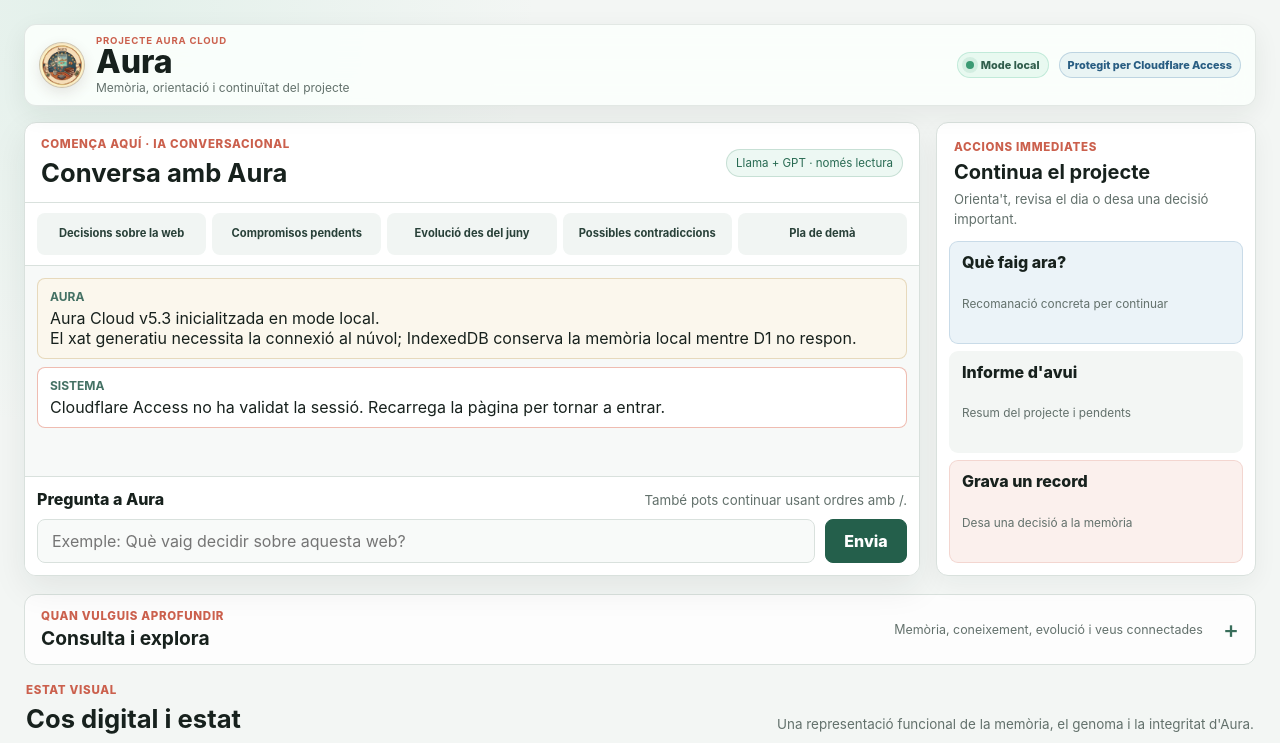
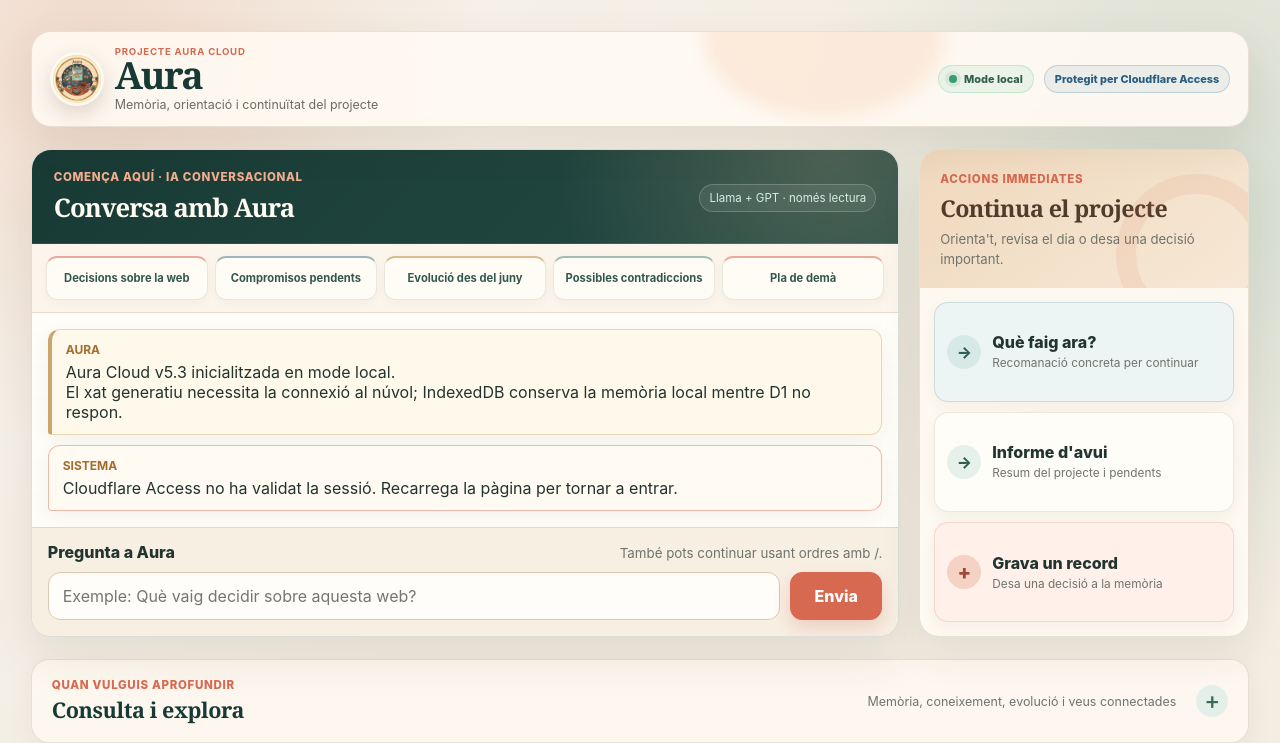
Before and after one commit to sergicas/projecte-aura, a website: page index.html in a window 1280 px wide. Shown: the top 743 px of the page. Drawn offline with Linux system fonts and the light colour scheme; no server answers; animation ran at ten frames a second.

Commit message:
Dona a Aura una identitat visual més càlida

```diff
--- a/aura_style.css
+++ b/aura_style.css
@@ -1189,45 +1189,69 @@ input:focus-visible {
   }
 }
 
-/* Redisseny integral v2 — jerarquia compacta, conversa clara i eines secundàries plegables */
+/* Redisseny integral v3 — Aura càlida, editorial i humana */
 :root {
-  --paper: #f3f6f4;
-  --paper-strong: #ffffff;
-  --ink: #17211d;
-  --muted: #63716c;
-  --line: #d9e1dd;
-  --console: #ffffff;
-  --console-soft: #f7f9f8;
-  --mint: #73c9a8;
-  --coral: #cb604d;
-  --gold: #a77a21;
-  --blue: #326f8f;
-  --shadow: 0 12px 34px rgba(25, 39, 33, 0.08);
+  --paper: #f3ede2;
+  --paper-strong: #fffaf2;
+  --ink: #21342f;
+  --muted: #6f746c;
+  --line: #dfd4c4;
+  --console: #fffdf8;
+  --console-soft: #f7f0e6;
+  --mint: #76bda4;
+  --coral: #d6694f;
+  --gold: #b78332;
+  --blue: #3c7180;
+  --forest: #244b43;
+  --forest-deep: #183a35;
+  --peach: #f4c7a7;
+  --shadow: 0 18px 48px rgba(79, 57, 34, 0.11);
 }
 
 body {
   background:
-    radial-gradient(circle at 8% 0%, rgba(115, 201, 168, 0.13), transparent 28%),
+    radial-gradient(circle at 7% 4%, rgba(216, 130, 91, 0.22), transparent 25%),
+    radial-gradient(circle at 94% 18%, rgba(90, 155, 137, 0.2), transparent 28%),
+    linear-gradient(135deg, rgba(255, 255, 255, 0.38), transparent 45%),
     var(--paper);
+  color: var(--ink);
 }
 
 .shell {
-  width: min(1360px, 100%);
-  padding: clamp(12px, 2vw, 24px);
+  width: min(1320px, 100%);
+  padding: clamp(14px, 2.4vw, 32px);
 }
 
 .app-header {
-  top: 8px;
-  gap: 18px;
-  padding: 10px 14px;
-  border-color: rgba(23, 33, 29, 0.1);
-  border-radius: 12px;
-  box-shadow: 0 8px 26px rgba(25, 39, 33, 0.07);
+  top: 10px;
+  isolation: isolate;
+  gap: 22px;
+  overflow: hidden;
+  padding: 14px 18px;
+  border-color: rgba(113, 83, 49, 0.15);
+  border-radius: 20px;
+  background: rgba(255, 250, 242, 0.9);
+  box-shadow: 0 16px 42px rgba(79, 57, 34, 0.1);
+  backdrop-filter: blur(18px);
+}
+
+.app-header::after {
+  position: absolute;
+  z-index: -1;
+  top: -74px;
+  right: 25%;
+  width: 240px;
+  height: 160px;
+  border-radius: 50%;
+  background: rgba(244, 199, 167, 0.28);
+  content: "";
+  filter: blur(8px);
 }
 
 .app-header .aura-mark {
-  width: 46px;
-  box-shadow: 0 5px 14px rgba(86, 52, 31, 0.12);
+  width: 54px;
+  border: 3px solid rgba(255, 255, 255, 0.75);
+  box-shadow: 0 8px 20px rgba(86, 52, 31, 0.18);
 }
 
 .app-header .brand-lockup {
@@ -1244,98 +1268,139 @@ body {
 }
 
 .brand-copy h1 {
-  font-size: clamp(1.55rem, 3vw, 2rem);
-  line-height: 1;
+  color: var(--forest-deep);
+  font-family: Georgia, "Times New Roman", serif;
+  font-size: clamp(1.8rem, 3vw, 2.35rem);
+  font-weight: 600;
+  letter-spacing: -0.045em;
+  line-height: 0.95;
 }
 
 .brand-copy > p:last-child {
-  margin-top: 2px;
-  font-size: 0.75rem;
+  margin-top: 5px;
+  color: #6c6b62;
+  font-size: 0.78rem;
 }
 
 .connection-status,
 .access-badge {
-  padding: 5px 8px;
+  padding: 6px 10px;
+  border-radius: 999px;
   font-size: 0.68rem;
 }
 
 .workspace.simple-workspace {
-  width: min(1280px, 100%);
-  padding-top: 16px;
+  width: min(1220px, 100%);
+  padding-top: 22px;
 }
 
 .phase3-layout {
-  grid-template-columns: minmax(0, 1fr) minmax(270px, 320px);
-  gap: 16px;
+  grid-template-columns: minmax(0, 1fr) minmax(280px, 330px);
+  gap: 20px;
 }
 
 .phase3-layout .console-panel {
-  min-height: 454px;
+  min-height: 478px;
   grid-template-rows: auto auto minmax(170px, 1fr) auto;
-  border-color: var(--line);
-  border-radius: 12px;
+  overflow: hidden;
+  border-color: rgba(53, 88, 78, 0.18);
+  border-radius: 20px;
   background: var(--console);
   box-shadow: var(--shadow);
 }
 
 .console-head {
-  padding: 14px 16px;
-  border-bottom-color: var(--line);
-  color: var(--ink);
+  padding: 20px 22px 18px;
+  border-bottom-color: rgba(255, 255, 255, 0.1);
+  background:
+    radial-gradient(circle at 92% 0%, rgba(244, 199, 167, 0.2), transparent 34%),
+    linear-gradient(135deg, var(--forest-deep), var(--forest));
+  color: #fffaf2;
 }
 
 .console-head h2 {
-  font-size: clamp(1.35rem, 2vw, 1.75rem);
+  color: #fffaf2;
+  font-family: Georgia, "Times New Roman", serif;
+  font-size: clamp(1.55rem, 2vw, 1.95rem);
+  font-weight: 600;
+  letter-spacing: -0.035em;
+}
+
+.console-head .section-eyebrow {
+  color: #f3ae8f;
 }
 
 .read-only-note {
-  border-color: rgba(45, 124, 92, 0.2);
-  background: #edf8f3;
-  color: #286a52;
+  border-color: rgba(255, 255, 255, 0.19);
+  background: rgba(255, 255, 255, 0.08);
+  color: #d5eee4;
 }
 
 .prompt-suggestions {
   display: grid;
   grid-template-columns: repeat(5, minmax(0, 1fr));
-  gap: 6px;
-  padding: 10px 12px;
+  gap: 7px;
+  padding: 12px 14px;
   overflow: visible;
-  border-bottom-color: var(--line);
+  border-bottom-color: #e7ddcf;
+  background: #fbf5eb;
 }
 
 .prompt-suggestions button {
-  min-height: 42px;
-  padding: 7px 8px;
-  border-color: transparent;
-  border-radius: 8px;
-  background: #f1f5f3;
-  color: #294139;
+  min-height: 44px;
+  padding: 8px 9px;
+  border-color: rgba(94, 84, 68, 0.13);
+  border-radius: 11px;
+  background: rgba(255, 253, 248, 0.9);
+  color: #34574f;
   font-size: 0.7rem;
   line-height: 1.2;
   white-space: normal;
+  box-shadow: 0 3px 10px rgba(79, 57, 34, 0.04);
+  transition: transform 150ms ease, border-color 150ms ease, background 150ms ease;
 }
 
 .prompt-suggestions button:hover,
 .prompt-suggestions button:focus-visible {
-  border-color: rgba(45, 124, 92, 0.3);
-  background: #e6f2ed;
+  border-color: rgba(45, 105, 88, 0.36);
+  background: #edf6f1;
+  transform: translateY(-2px);
+}
+
+.prompt-suggestions button:nth-child(4n + 1) {
+  border-top: 2px solid rgba(214, 105, 79, 0.55);
+}
+
+.prompt-suggestions button:nth-child(4n + 2) {
+  border-top: 2px solid rgba(60, 113, 128, 0.5);
+}
+
+.prompt-suggestions button:nth-child(4n + 3) {
+  border-top: 2px solid rgba(183, 131, 50, 0.52);
+}
+
+.prompt-suggestions button:nth-child(4n + 4) {
+  border-top: 2px solid rgba(72, 132, 113, 0.52);
 }
 
 .phase3-layout .log {
   min-height: 170px;
   max-height: 42vh;
-  gap: 8px;
-  padding: 12px;
-  background: #f7f9f8;
+  gap: 10px;
+  padding: 16px;
+  background:
+    linear-gradient(rgba(255, 253, 248, 0.82), rgba(255, 253, 248, 0.82)),
+    repeating-linear-gradient(0deg, transparent 0 31px, rgba(117, 98, 73, 0.07) 31px 32px);
   color: var(--ink);
 }
 
 .entry {
-  gap: 4px;
-  padding: 10px 12px;
-  border-color: #e1e7e4;
-  border-radius: 8px;
-  background: #ffffff;
+  gap: 5px;
+  padding: 12px 14px;
+  border-color: #e7ddcf;
+  border-radius: 12px 12px 12px 4px;
+  background: rgba(255, 250, 242, 0.95);
+  box-shadow: 0 6px 20px rgba(79, 57, 34, 0.06);
 }
 
 .entry.command {
@@ -1344,8 +1409,9 @@ body {
 }
 
 .entry.system {
-  border-color: rgba(167, 122, 33, 0.24);
-  background: #fbf7ed;
+  border-color: rgba(183, 131, 50, 0.28);
+  border-left: 4px solid rgba(183, 131, 50, 0.7);
+  background: #fff9eb;
 }
 
 .entry.external {
@@ -1360,13 +1426,13 @@ body {
 .entry-label,
 .entry.system .entry-label,
 .entry.error .entry-label {
-  color: #447164;
+  color: #a46d2c;
 }
 
 .command-row {
-  padding: 12px;
-  border-top-color: var(--line);
-  background: #ffffff;
+  padding: 14px 16px 16px;
+  border-top-color: #e4d7c6;
+  background: #f8efe3;
 }
 
 .command-help {
@@ -1378,40 +1444,58 @@ body {
 }
 
 .command-row input {
-  min-height: 44px;
-  border-color: var(--line);
-  border-radius: 8px;
-  background: #f8faf9;
+  min-height: 48px;
+  border-color: #d9cab8;
+  border-radius: 12px;
+  background: #fffdf9;
   color: var(--ink);
+  box-shadow: inset 0 1px 2px rgba(79, 57, 34, 0.04);
 }
 
 .command-input-row button {
-  min-width: 82px;
-  border-color: #245f4b;
-  border-radius: 8px;
-  background: #245f4b;
+  min-width: 92px;
+  border-color: var(--coral);
+  border-radius: 12px;
+  background: var(--coral);
   color: #ffffff;
+  box-shadow: 0 8px 18px rgba(180, 77, 55, 0.2);
 }
 
 .action-panel {
   grid-template-rows: auto 1fr;
   gap: 0;
   overflow: hidden;
-  border: 1px solid var(--line);
-  border-radius: 12px;
-  background: #ffffff;
-  box-shadow: 0 8px 24px rgba(25, 39, 33, 0.05);
+  border: 1px solid rgba(127, 94, 58, 0.16);
+  border-radius: 20px;
+  background: rgba(255, 250, 242, 0.92);
+  box-shadow: 0 16px 40px rgba(79, 57, 34, 0.09);
 }
 
 .panel-intro {
-  padding: 17px 17px 12px;
+  position: relative;
+  overflow: hidden;
+  padding: 22px 20px 18px;
   border: 0;
   border-radius: 0;
-  background: transparent;
+  background: linear-gradient(145deg, #efd8bd, #f7e8d5);
+}
+
+.panel-intro::after {
+  position: absolute;
+  right: -28px;
+  bottom: -46px;
+  width: 120px;
+  height: 120px;
+  border: 20px solid rgba(214, 105, 79, 0.1);
+  border-radius: 50%;
+  content: "";
 }
 
 .panel-intro h2 {
-  font-size: 1.25rem;
+  color: #513c2c;
+  font-family: Georgia, "Times New Roman", serif;
+  font-size: 1.45rem;
+  letter-spacing: -0.025em;
 }
 
 .panel-intro > p:last-child {
@@ -1421,26 +1505,75 @@ body {
 
 .featured-actions {
   grid-template-rows: repeat(3, minmax(64px, 1fr));
-  gap: 7px;
-  padding: 0 12px 12px;
+  gap: 10px;
+  padding: 14px;
 }
 
 .action-card {
+  display: grid;
+  grid-template-columns: 34px minmax(0, 1fr);
+  grid-template-rows: auto auto;
+  column-gap: 11px;
   min-height: 64px;
-  padding: 10px 12px;
-  border-color: transparent;
-  border-radius: 9px;
-  background: #f3f6f4;
+  padding: 12px;
+  border-color: rgba(113, 83, 49, 0.12);
+  border-radius: 14px;
+  background: #fffdf8;
+  box-shadow: 0 5px 15px rgba(79, 57, 34, 0.05);
+  transition: transform 150ms ease, box-shadow 150ms ease, border-color 150ms ease;
+}
+
+.action-card::before {
+  display: grid;
+  grid-row: 1 / 3;
+  width: 34px;
+  height: 34px;
+  place-items: center;
+  align-self: center;
+  border-radius: 50%;
+  background: #e6f1ec;
+  color: #315e52;
+  content: "→";
+  font-size: 1rem;
+  font-weight: 800;
+}
+
+.action-card:hover,
+.action-card:focus-visible {
+  border-color: rgba(75, 117, 103, 0.3);
+  box-shadow: 0 10px 24px rgba(79, 57, 34, 0.1);
+  transform: translateY(-2px);
 }
 
 .action-card--primary {
-  border-color: rgba(47, 111, 159, 0.18);
-  background: #ebf3f8;
+  border-color: rgba(60, 113, 128, 0.18);
+  background: #edf5f4;
+}
+
+.action-card--primary::before {
+  background: #d7e9e7;
+  color: #315f60;
 }
 
 .action-card--write {
-  border-color: rgba(203, 96, 77, 0.18);
-  background: #fbf0ed;
+  border-color: rgba(214, 105, 79, 0.2);
+  background: #fff1ea;
+}
+
+.action-card--write::before {
+  background: #f5d2c4;
+  color: #9d4b39;
+  content: "+";
+  font-size: 1.25rem;
+}
+
+.action-card > span,
+.action-card > small {
+  grid-column: 2;
+}
+
+.action-card > span {
+  align-self: end;
 }
 
 .action-card small {
@@ -1448,11 +1581,12 @@ body {
 }
 
 .support-section {
-  margin-top: 18px;
+  margin-top: 22px;
   overflow: hidden;
-  border: 1px solid var(--line);
-  border-radius: 12px;
-  background: rgba(255, 255, 255, 0.84);
+  border: 1px solid rgba(113, 83, 49, 0.15);
+  border-radius: 18px;
+  background: rgba(255, 250, 242, 0.78);
+  box-shadow: 0 10px 28px rgba(79, 57, 34, 0.06);
 }
 
 .support-summary {
@@ -1461,7 +1595,7 @@ body {
   align-items: center;
   justify-content: space-between;
   gap: 20px;
-  padding: 14px 16px;
+  padding: 18px 20px;
   cursor: pointer;
   list-style: none;
 }
@@ -1473,6 +1607,12 @@ body {
 .support-summary::after {
   content: "+";
   flex: 0 0 auto;
+  display: grid;
+  width: 32px;
+  height: 32px;
+  place-items: center;
+  border-radius: 50%;
+  background: #e5efe9;
   color: #386d5a;
   font-size: 1.5rem;
   font-weight: 500;
@@ -1489,7 +1629,10 @@ body {
 
 .support-summary h2 {
   margin: 0;
-  font-size: 1.2rem;
+  color: var(--forest-deep);
+  font-family: Georgia, "Times New Roman", serif;
+  font-size: 1.35rem;
+  letter-spacing: -0.02em;
 }
 
 .support-summary .section-eyebrow {
@@ -1504,15 +1647,45 @@ body {
 
 .support-grid {
   grid-template-columns: repeat(3, minmax(0, 1fr));
-  gap: 9px;
-  padding: 10px;
+  gap: 11px;
+  padding: 13px;
+  background: rgba(246, 237, 225, 0.62);
 }
 
 .action-group {
-  padding: 13px;
-  border-color: transparent;
-  border-radius: 9px;
-  background: #f5f7f6;
+  position: relative;
+  overflow: hidden;
+  padding: 17px;
+  border-color: rgba(113, 83, 49, 0.1);
+  border-radius: 14px;
+  background: rgba(255, 253, 248, 0.92);
+  box-shadow: 0 5px 16px rgba(79, 57, 34, 0.04);
+}
+
+.action-group::before {
+  position: absolute;
+  top: 0;
+  left: 0;
+  width: 100%;
+  height: 4px;
+  background: var(--mint);
+  content: "";
+}
+
+.action-group:nth-child(2)::before {
+  background: var(--gold);
+}
+
+.action-group:nth-child(3)::before {
+  background: var(--coral);
+}
+
+.action-group:nth-child(4)::before {
+  background: var(--blue);
+}
+
+.action-group:nth-child(5)::before {
+  background: linear-gradient(90deg, var(--forest), var(--coral));
 }
 
 .action-group--wide {
@@ -1526,14 +1699,15 @@ body {
 
 .compact-actions button {
   min-height: 40px;
-  border-color: #dce4e0;
-  border-radius: 8px;
-  background: #ffffff;
+  border-color: #e1d6c8;
+  border-radius: 10px;
+  background: #fffdf9;
+  color: #34534b;
   font-size: 0.78rem;
 }
 
 .identity-section {
-  margin-top: 18px;
+  margin-top: 24px;
 }
 
 .identity-section .section-heading {
@@ -1544,15 +1718,22 @@ body {
   min-height: 230px;
   grid-template-columns: minmax(220px, 0.28fr) minmax(0, 0.72fr);
   gap: 24px;
-  padding: 18px;
-  border-color: var(--line);
-  border-radius: 12px;
-  background: #ffffff;
+  overflow: hidden;
+  padding: 22px;
+  border-color: rgba(51, 85, 76, 0.18);
+  border-radius: 20px;
+  background:
+    radial-gradient(circle at 88% 50%, rgba(118, 189, 164, 0.13), transparent 32%),
+    linear-gradient(135deg, #fffaf2, #f1e7d9);
+  box-shadow: 0 14px 36px rgba(79, 57, 34, 0.08);
 }
 
 .aura-pulse-card #aura-visual {
   min-height: 190px;
   max-height: 210px;
+  border-radius: 14px;
+  background: linear-gradient(135deg, rgba(24, 58, 53, 0.98), rgba(36, 75, 67, 0.96));
+  box-shadow: inset 0 0 0 1px rgba(255, 255, 255, 0.08), 0 10px 25px rgba(44, 67, 59, 0.14);
 }
 
 @media (max-width: 1100px) {
@@ -1587,8 +1768,8 @@ body {
 
   .app-header {
     top: 0;
-    padding: 9px 10px;
-    border-radius: 10px;
+    padding: 10px 11px;
+    border-radius: 15px;
   }
 
   .app-header .aura-mark {
@@ -1596,7 +1777,7 @@ body {
   }
 
   .brand-copy h1 {
-    font-size: 1.45rem;
+    font-size: 1.6rem;
   }
 
   .workspace.simple-workspace {
@@ -1608,7 +1789,7 @@ body {
   }
 
   .console-head {
-    padding: 12px;
+    padding: 17px 14px;
   }
 
   .prompt-suggestions {
@@ -1654,6 +1835,6 @@ body {
   .aura-pulse-card {
     grid-template-columns: 1fr;
     gap: 14px;
-    padding: 14px;
-  }
-}
+    padding: 16px;
+  }
+}
--- a/index.html
+++ b/index.html
@@ -8,7 +8,7 @@
       content="Projecte Aura Cloud v5.3: conversa generativa privada híbrida amb Llama i GPT, memòria D1 i connexió explícita amb Sergi Avatar."
     />
     <title>Projecte Aura Cloud v5.3</title>
-    <link rel="stylesheet" href="aura_style.css?v=design-v2-20260721" />
+    <link rel="stylesheet" href="aura_style.css?v=design-v3-20260722" />
   </head>
   <body>
     <main id="aura-shell" class="shell">
@@ -81,11 +81,11 @@
               </div>
 
               <div class="featured-actions" aria-label="Accions recomanades">
-                <button class="action-card action-card--primary" type="button" data-action="next-step">
+                <button class="action-card action-card--primary" type="button" data-action="next-step" aria-label="Què faig ara? Recomanació concreta per continuar">
                   <span>Què faig ara?</span>
                   <small>Recomanació concreta per continuar</small>
                 </button>
-                <button class="action-card" type="button" data-action="daily-report">
+                <button class="action-card" type="button" data-action="daily-report" aria-label="Informe d'avui. Resum del projecte i pendents">
                   <span>Informe d'avui</span>
                   <small>Resum del projecte i pendents</small>
                 </button>
@@ -93,6 +93,7 @@
                   class="action-card action-card--write"
                   type="button"
                   data-action="new-record"
+                  aria-label="Grava un record. Desa una decisió a la memòria"
                   aria-controls="record-form"
                   aria-expanded="false"
                 >
@@ -218,6 +219,6 @@
       </dialog>
     </main>
 
-    <script src="aura_core.js?v=design-v2-20260721" defer></script>
+    <script src="aura_core.js?v=design-v3-20260722" defer></script>
   </body>
 </html>
```
Also changed, not shown: AURA_CHANGELOG.md (+8 -0 lines), AURA_WEB.md (+1 -1 lines), tests/ui-contract.mjs (+1 -1 lines).
